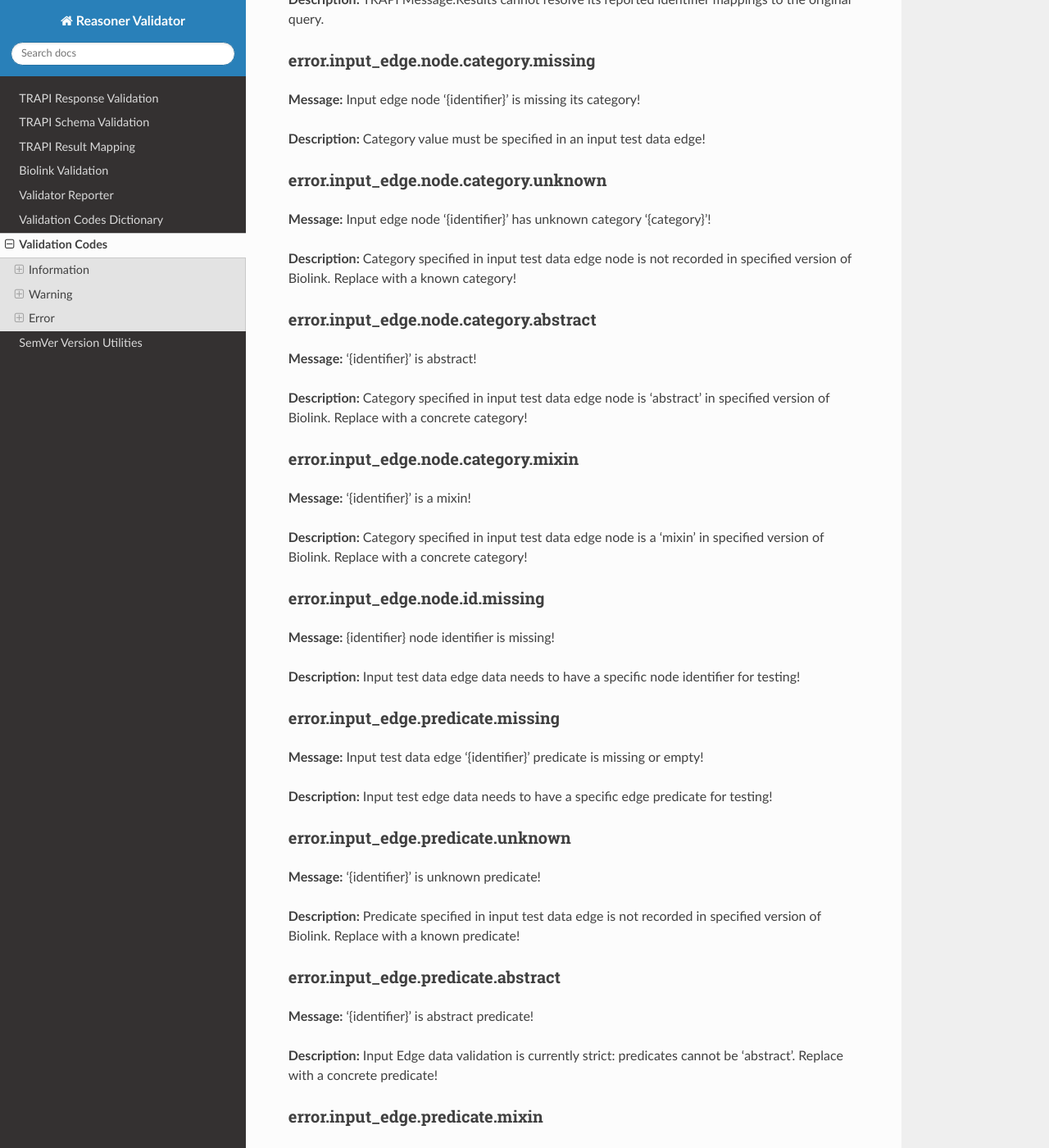
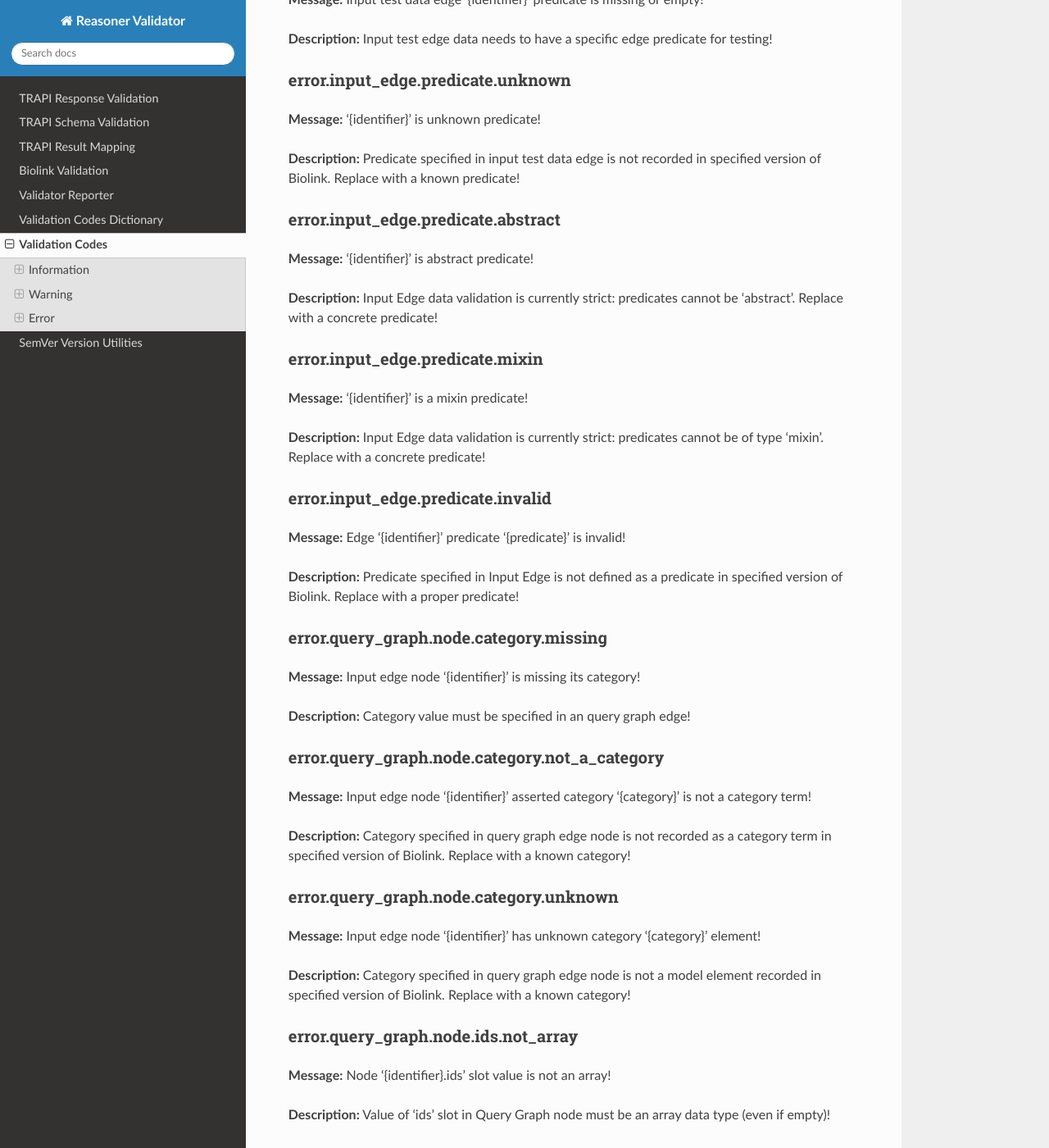
Before and after one commit to NCATSTranslator/reasoner-validator, a Sphinx documentation site: the page built from docs/validation_codes_dictionary.md, in a window 1280 px wide and 1400 px high, scrolled down 9522 px. Shown: the whole window at 82% size. Built offline with Sphinx 7.4.7 and the Read the Docs theme 2.0.0, drawn with Linux system fonts in a browser that asks for light colours; some of the changed text lies outside the part shown.

```diff
--- a/docs/validation_codes_dictionary.md
+++ b/docs/validation_codes_dictionary.md
@@ -14,18 +14,6 @@
 
 **Description:** Specified TRAPI message completely satisfies the target TRAPI schema and Biolink Model semantics for specified releases of these standards.
 
-### info.input_edge.node.category.abstract
-
-**Message:** '{identifier}' is abstract.
-
-**Description:** Input Edge data can have 'abstract' category classes.
-
-### info.input_edge.node.category.mixin
-
-**Message:** '{identifier}' is a mixin.
-
-**Description:** Input Edge data can have 'mixin' category classes.
-
 ### info.input_edge.predicate.abstract
 
 **Message:** '{identifier}' is abstract.
@@ -38,18 +26,6 @@
 
 **Description:** Input Edge data can have 'mixin' predicates.
 
-### info.query_graph.node.category.abstract
-
-**Message:** '{identifier}' is abstract.
-
-**Description:** TRAPI Message Query Graphs can have 'abstract' category classes.
-
-### info.query_graph.node.category.mixin
-
-**Message:** '{identifier}' is a mixin.
-
-**Description:** TRAPI Message Query Graphs can have 'mixin' category classes.
-
 ### info.query_graph.edge.predicate.abstract
 
 **Message:** '{identifier}' is abstract.
@@ -61,18 +37,6 @@
 **Message:** '{identifier}' is a mixin.
 
 **Description:** TRAPI Messages in Query Graphs can have 'mixin' predicates.
-
-### info.knowledge_graph.node.category.abstract
-
-**Message:** '{identifier}' is abstract.
-
-**Description:** TRAPI Messages in Knowledge Graphs can have 'abstract' category classes when the mode of validation is 'non-strict'..
-
-### info.knowledge_graph.node.category.mixin
-
-**Message:** '{identifier}' is a mixin!
-
-**Description:** TRAPI Messages in Knowledge Graphs can have 'mixin' category classes when the mode of validation is 'non-strict'..
 
 ### info.knowledge_graph.edge.predicate.abstract
 
@@ -159,6 +123,12 @@
 **Message:** Input data edge '{identifier}' predicate '{predicate}' is non-canonical?
 
 **Description:** A predicate selected for use as input data should preferably be tagged as 'canonical' in the specified Biolink Model release?
+
+### warning.query_graph.node.category.deprecated
+
+**Message:** '{identifier}' is deprecated?
+
+**Description:** Query graph node category is deprecated in the current model, to be removed in the future. Review Biolink Model for suitable replacement?
 
 ### warning.query_graph.node.ids.unmapped_to_categories
 
@@ -342,23 +312,17 @@
 
 **Description:** Category value must be specified in an input test data edge!
 
+### error.input_edge.node.category.not_a_category
+
+**Message:** Input edge node '{identifier}' asserted category '{category}' is not a category term!
+
+**Description:** Category specified in input test data edge node is not recorded as a category term in specified version of Biolink. Replace with a known category!
+
 ### error.input_edge.node.category.unknown
 
-**Message:** Input edge node '{identifier}' has unknown category '{category}'!
+**Message:** Input edge node '{identifier}' has unknown category '{category}' element!
 
-**Description:** Category specified in input test data edge node is not recorded in specified version of Biolink. Replace with a known category!
-
-### error.input_edge.node.category.abstract
-
-**Message:** '{identifier}' is abstract!
-
-**Description:** Category specified in input test data edge node is 'abstract' in specified version of Biolink. Replace with a concrete category!
-
-### error.input_edge.node.category.mixin
-
-**Message:** '{identifier}' is a mixin!
-
-**Description:** Category specified in input test data edge node is a 'mixin' in specified version of Biolink. Replace with a concrete category!
+**Description:** Category specified in input test data edge node is not a model element recorded in specified version of Biolink. Replace with a known category!
 
 ### error.input_edge.node.id.missing
 
@@ -396,23 +360,23 @@
 
 **Description:** Predicate specified in Input Edge is not defined as a predicate in specified version of Biolink. Replace with a proper predicate!
 
+### error.query_graph.node.category.missing
+
+**Message:** Input edge node '{identifier}' is missing its category!
+
+**Description:** Category value must be specified in an query graph edge!
+
+### error.query_graph.node.category.not_a_category
+
+**Message:** Input edge node '{identifier}' asserted category '{category}' is not a category term!
+
+**Description:** Category specified in query graph edge node is not recorded as a category term in specified version of Biolink. Replace with a known category!
+
 ### error.query_graph.node.category.unknown
 
-**Message:** '{identifier}' is unknown!
+**Message:** Input edge node '{identifier}' has unknown category '{category}' element!
 
-**Description:** Category specified in Query Graph node is not recorded in specified version of Biolink. Replace with a defined category!
-
-### error.query_graph.node.category.abstract
-
-**Message:** '{identifier}' is abstract!
-
-**Description:** 'Abstract' category from specified version of Biolink is specified in Query Graph node. Replace with a concrete category!
-
-### error.query_graph.node.category.mixin
-
-**Message:** '{identifier}' is a mixin!
-
-**Description:** 'Mixin' category from specified version of Biolink is specified in Query Graph node. Replace with a concrete category!
+**Description:** Category specified in query graph edge node is not a model element recorded in specified version of Biolink. Replace with a known category!
 
 ### error.query_graph.node.ids.not_array
 
@@ -536,27 +500,21 @@
 
 ### error.knowledge_graph.node.category.missing
 
-**Message:** '{identifier}' has a missing Biolink category!
+**Message:** Input edge node '{identifier}' is missing its category!
 
-**Description:** Knowledge graph node must have a 'node' key with a non-empty associated value!
+**Description:** Category value must be specified in an knowledge graph edge!
+
+### error.knowledge_graph.node.category.not_a_category
+
+**Message:** Input edge node '{identifier}' asserted category '{category}' is not a category term!
+
+**Description:** Category specified in knowledge graph edge node is not recorded as a category term in specified version of Biolink. Replace with a known category!
 
 ### error.knowledge_graph.node.category.unknown
 
-**Message:** '{identifier}' is unknown!
+**Message:** Input edge node '{identifier}' has unknown category '{category}' element!
 
-**Description:** Category specified in Knowledge Graph node is not recorded in specified version of Biolink. Replace with a defined category!
-
-### error.knowledge_graph.node.category.abstract
-
-**Message:** '{identifier}' is abstract!
-
-**Description:** 'Abstract' category from specified version of Biolink is specified in Knowledge Graph node. Replace with a concrete category!
-
-### error.knowledge_graph.node.category.mixin
-
-**Message:** '{identifier}' is a mixin!
-
-**Description:** 'Mixin' category from specified version of Biolink is specified in Knowledge Graph node. Replace with a concrete category!
+**Description:** Category specified in knowledge graph edge node is not a model element recorded in specified version of Biolink. Replace with a known category!
 
 ### error.knowledge_graph.node.id.missing
 
```
Also changed, not shown: 3 other files.
